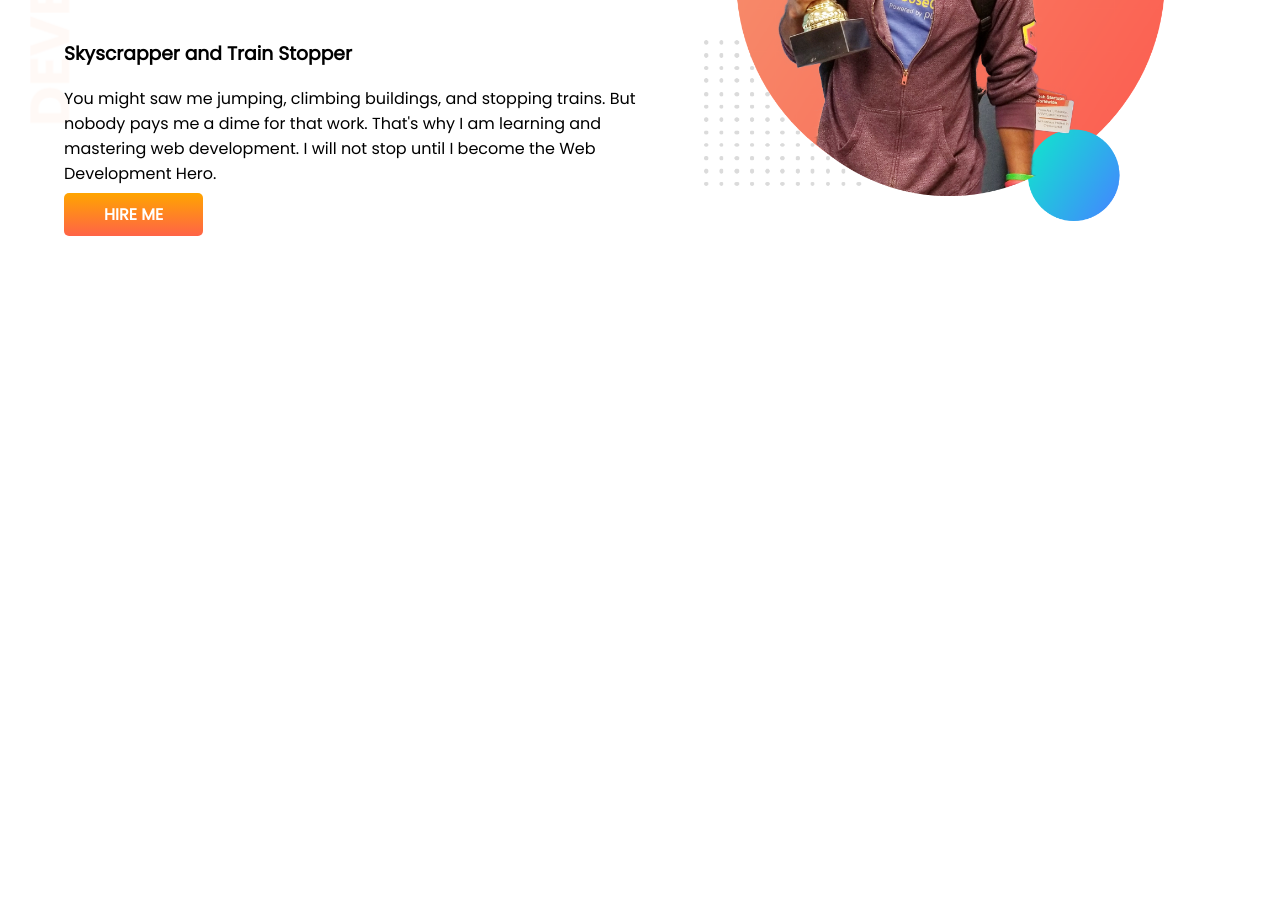
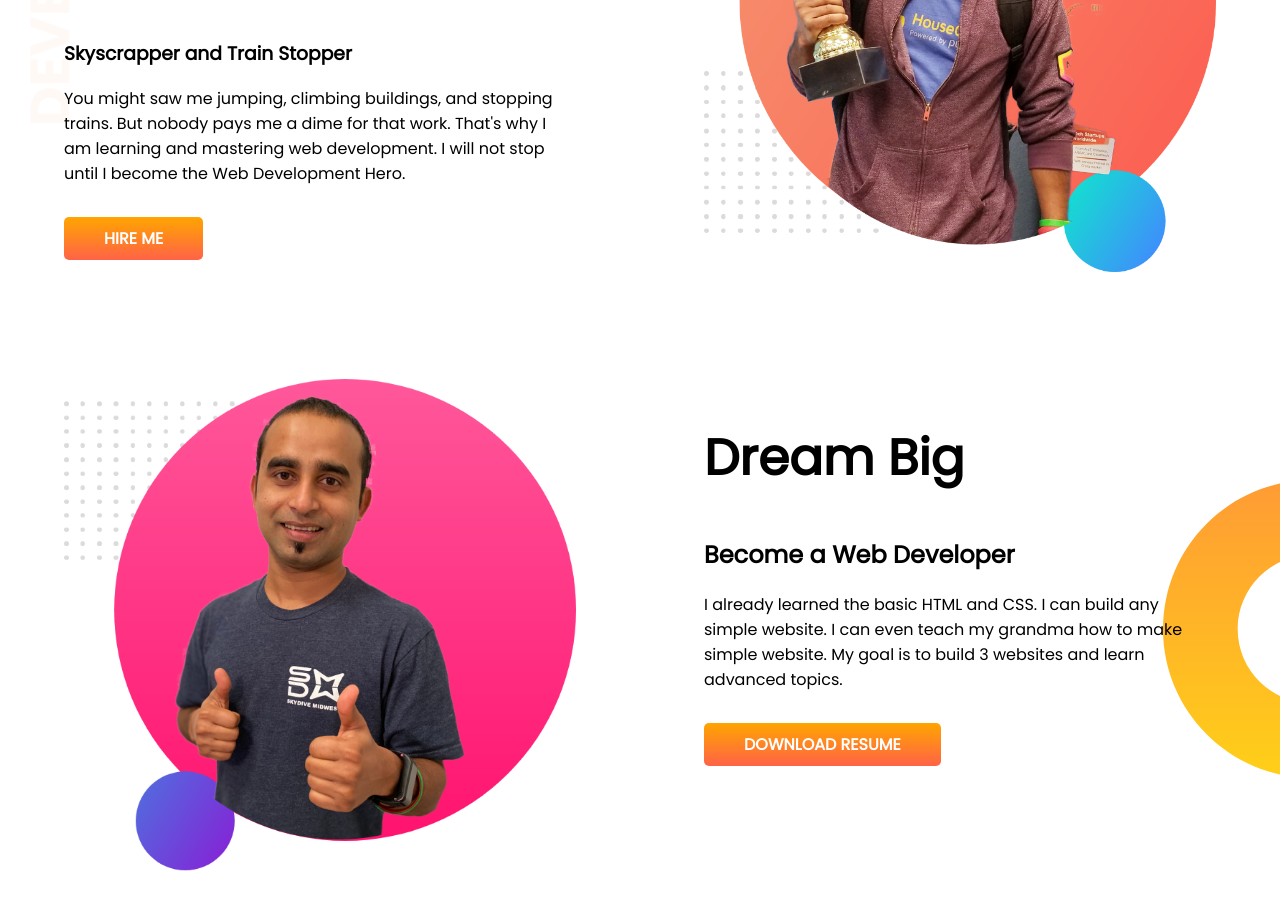
Before and after one commit to farhanhasindipro25/developer-portfolio, a plain HTML site: page index.html in a window 1280 px wide. Shown: the part 236-1146 px from the top of the page. Before the commit the page ends 800 px from the top, so only its background shows below. Drawn offline with Linux system fonts and the light colour scheme.

Commit message:
dream big section added

```diff
--- a/index.html
+++ b/index.html
@@ -23,5 +23,16 @@
             <img src="images/jhankar.png" alt="">
         </div>
     </section>
+    <section class="dream-big">
+        <div class="half-width">
+            <img src="images/jhankar2.png" alt="">
+        </div>
+        <div class="half-width">
+            <h1>Dream Big</h1>
+            <h2>Become a Web Developer</h2>
+            <p>I already learned the basic HTML and CSS. I can build any simple website. I can even teach my grandma how to make simple website. My goal is to build 3 websites and learn advanced topics.</p>
+            <a class = "link-button" target="_blank" href="">DOWNLOAD RESUME</a>
+        </div>
+    </section>
 </body>
 </html>
--- a/style.css
+++ b/style.css
@@ -5,19 +5,23 @@
 h1{
     font-size: 50px;
 }
-
+p{
+    margin-bottom: 40px;
+}
 .orange-color{
     color: orange;
 }
 section{
     display: flex;
+    margin-bottom: 100px;
 }
 .half-width{
     width: 50%;
     padding-left: 5%;
+    padding-right: 5%;
 }
 .half-width img{
-    width: 80%;
+    width: 100%;
 }
 .link-button{
     text-decoration: none;
@@ -31,3 +35,8 @@
     background-image: url(images/top-banner.png);
     background-repeat: no-repeat;
 }
+.dream-big{
+    background-image: url(images/dream-bg.png);
+    background-repeat: no-repeat;
+    background-position: right;
+}
```
